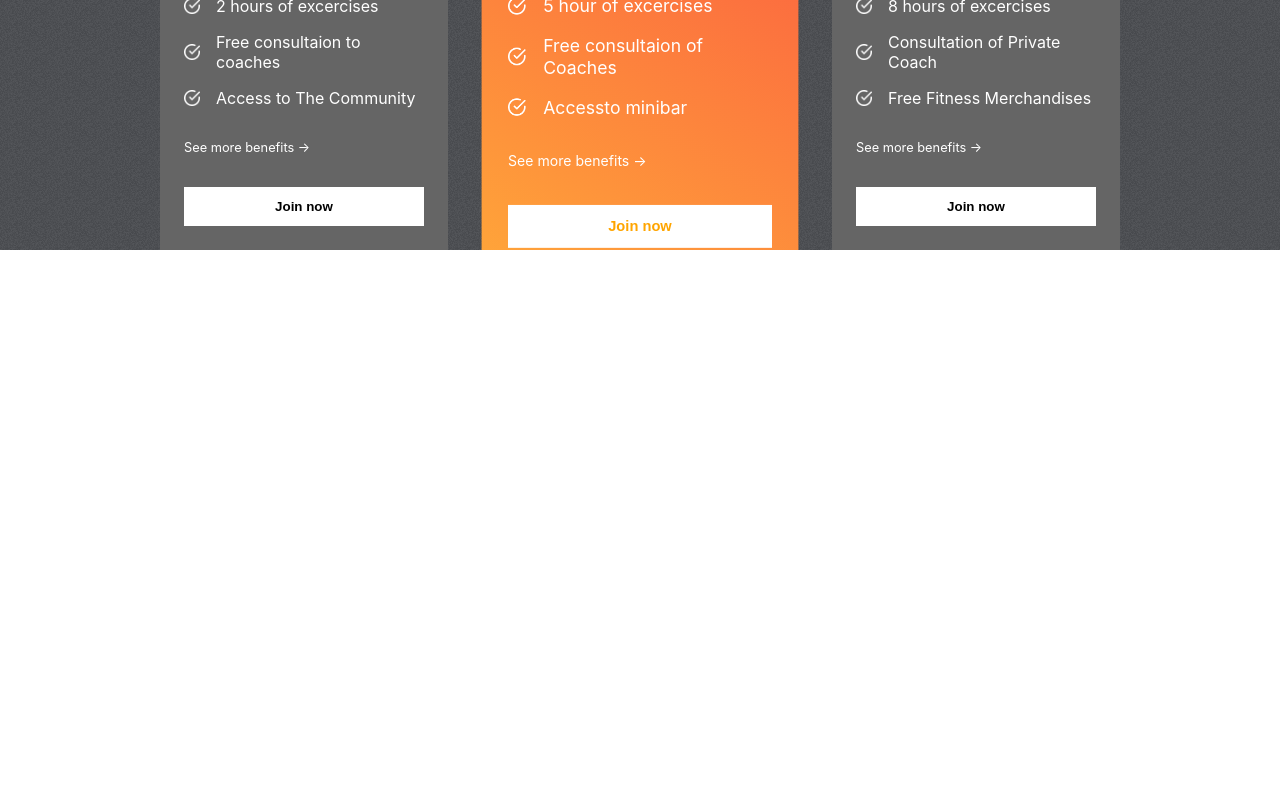
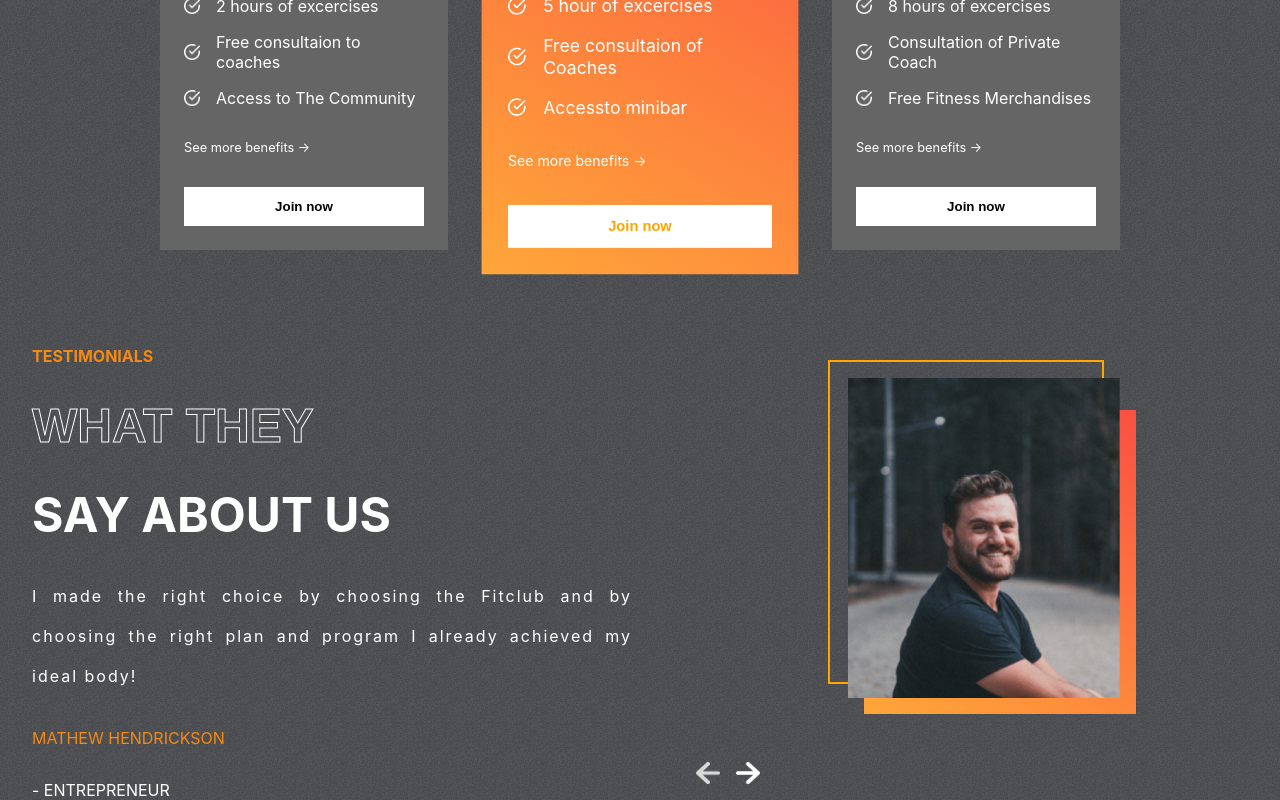
Before and after one commit to RUSHWAYC/fitness-site-ReactYarn, a React (Create React App) app: page / in a window 1280 px wide. Shown: the part 2137-2937 px from the top of the page. Before the commit the page ends 2387 px from the top, so only its background shows below. Built offline with nearby package versions, Linux system fonts and the light colour scheme; the HTML template or start-up script is replaced by a standard one.

Commit message:
Completed testimonials components.

```diff
--- a/src/App.js
+++ b/src/App.js
@@ -3,6 +3,7 @@
 import Programs from "./components/Programs/Programs.jsx";
 import Reasons from "./components/Reasons/Reasons";
 import Plans from "./components/Plans/Plans";
+import Testimonials from "./components/Testimonials/Testimonials";
 
 function App() {
   return (
@@ -11,6 +12,7 @@
       <Programs />
       <Reasons />
       <Plans />
+      <Testimonials />
     </div>
   );
 }
--- /dev/null
+++ b/src/components/Testimonials/Testimonials.css
@@ -0,0 +1,78 @@
+.testimonials {
+  display: flex;
+  gap: 1rem;
+  padding: 0 2rem;
+}
+
+.left-t {
+  display: flex;
+  flex: 1 1;
+  gap: 2rem;
+  flex-direction: column;
+  text-transform: uppercase;
+  color: white;
+}
+
+.left-t > :nth-child(1) {
+  color: var(--orange);
+  font-weight: bold;
+}
+
+.left-t > :nth-child(2),
+.left-t > :nth-child(3) {
+  font-weight: bold;
+  font-size: 3rem;
+}
+
+.left-t > :nth-child(4) {
+  text-transform: none;
+  text-align: justify;
+  letter-spacing: 2px;
+  line-height: 40px;
+}
+
+.right-t {
+  flex: 1;
+  position: relative;
+}
+
+.right-t > img {
+  position: absolute;
+  width: 17rem;
+  height: 20rem;
+  object-fit: cover;
+  right: 8rem;
+  top: 2rem;
+}
+
+.right-t > :nth-child(1) {
+  position: absolute;
+  width: 17rem;
+  height: 20rem;
+  border: 2px solid orange;
+  background-color: transparent;
+  right: 9rem;
+  top: 0.9rem;
+}
+
+.right-t > :nth-child(2) {
+  position: absolute;
+  width: 17rem;
+  height: 19rem;
+  right: 7rem;
+  top: 4rem;
+  background: var(--planCard);
+}
+
+.arrows {
+  display: flex;
+  gap: 1rem;
+  position: absolute;
+  bottom: 1rem;
+  left: 3rem;
+}
+
+.arrows > img {
+  width: 1.5rem;
+  cursor: pointer;
+}
--- /dev/null
+++ b/src/components/Testimonials/Testimonials.jsx
@@ -0,0 +1,54 @@
+import { useState } from "react";
+import "./Testimonials.css";
+import { testimonialsData } from "../../data/testimonialsData";
+import LeftArrow from "../../assets/leftArrow.png";
+import RightArrow from "../../assets/rightArrow.png";
+
+const Testimonials = () => {
+  const [selected, setSelected] = useState(0);
+  const tLength = testimonialsData.length;
+
+  return (
+    <div className="testimonials">
+      <div className="left-t">
+        <span>Testimonials</span>
+        <span className="stroke-text">What they</span>
+        <span>say about us</span>
+        <span>{testimonialsData[selected].review}</span>
+        <span>
+          <span style={{ color: "var(--orange)" }}>
+            {testimonialsData[selected].name}
+          </span>
+        </span>{" "}
+        - {testimonialsData[selected].status}
+      </div>
+      <div className="right-t">
+        <div></div>
+        <div></div>
+        <img src={testimonialsData[selected].image} alt="testimonial person" />
+        <div className="arrows">
+          <img
+            onClick={() => {
+              selected === 0
+                ? setSelected(tLength - 1)
+                : setSelected((prev) => prev - 1);
+            }}
+            src={LeftArrow}
+            alt="left arrow"
+          />
+          <img
+            onClick={() => {
+              selected === tLength - 1
+                ? setSelected(0)
+                : setSelected((prev) => prev + 1);
+            }}
+            src={RightArrow}
+            alt="right arrow"
+          />
+        </div>
+      </div>
+    </div>
+  );
+};
+
+export default Testimonials;
```
